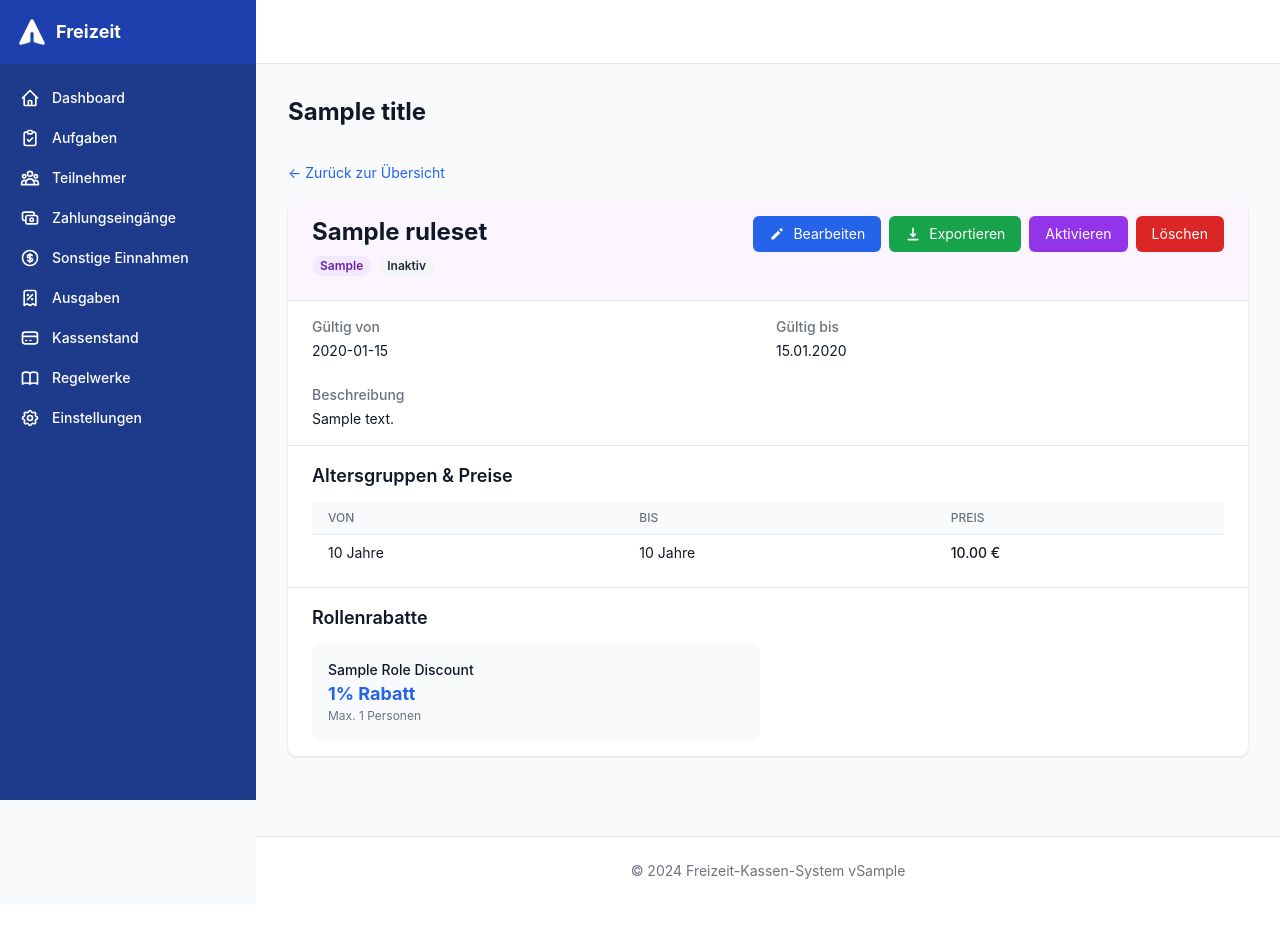
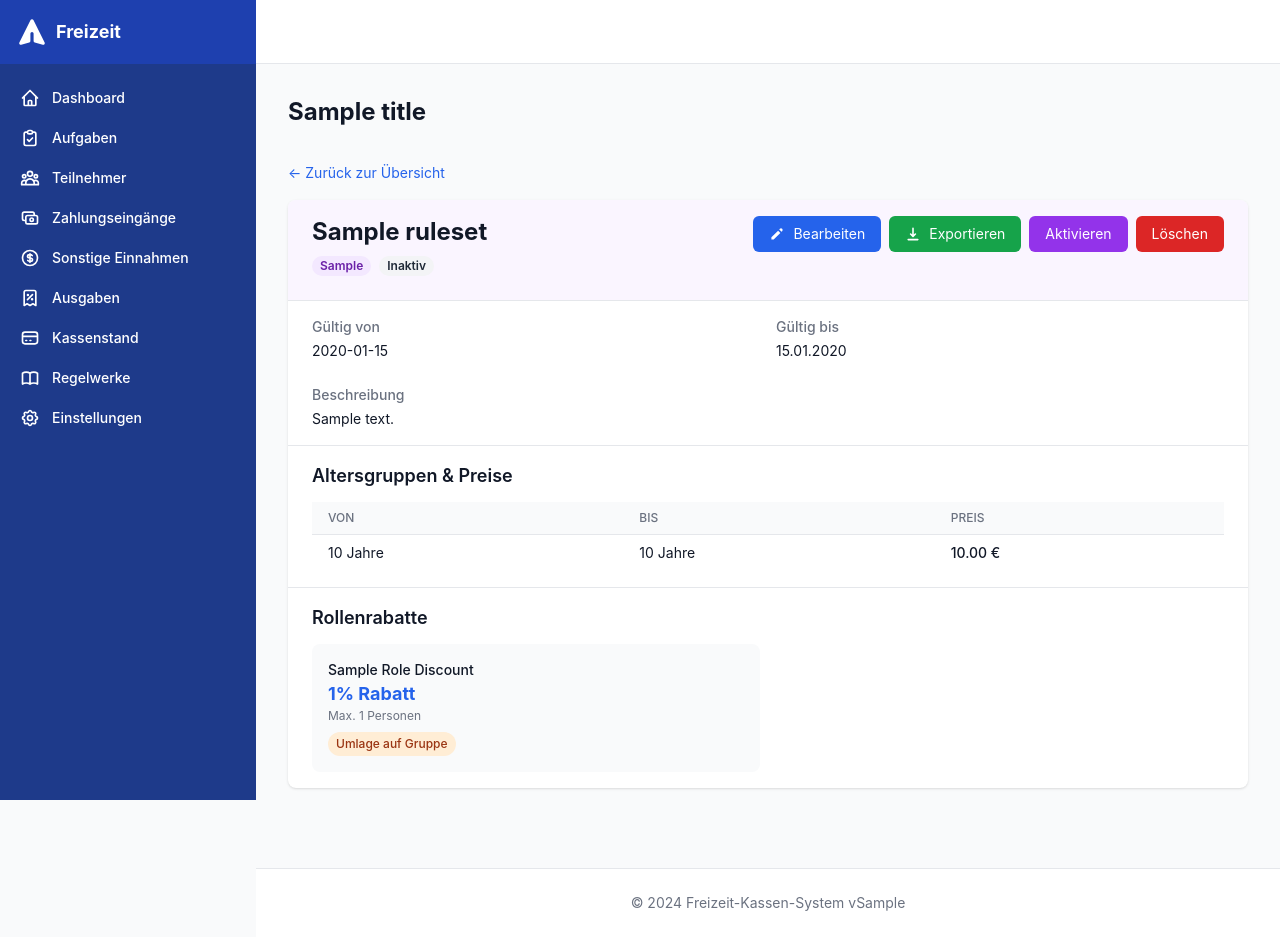
Before and after one commit to ptC7H12/MGBFreizeitplaner, a Python web app: template app/templates/rulesets/detail.html in a window 1280 px wide. Before the commit the page ends 879 px from the top, so only its background shows below. Run offline with Jinja, Linux system fonts and the light colour scheme; the template is opened without the code that fills it: most values are stand-ins (such as "Sample title", 1, 10 or a date in 2020); some libraries are stand-ins or nearby versions.

Commit message:
Add: Display subsidy_eligible flag in ruleset detail preview
- Show green badge "Zuschussberechtigt" for subsidy-eligible roles
- Show orange badge "Umlage auf Gruppe" for non-subsidy-eligible roles
- Default to "Zuschussberechtigt (Standard)" for backward compatibility
- Completes documentation updates for subsidy eligibility feature

```diff
--- a/app/templates/rulesets/detail.html
+++ b/app/templates/rulesets/detail.html
@@ -122,6 +122,21 @@
                 {% if discount_info.max_count %}
                 <p class="text-xs text-gray-500">Max. {{ discount_info.max_count }} Personen</p>
                 {% endif %}
+                {% if discount_info.subsidy_eligible is defined %}
+                    {% if discount_info.subsidy_eligible %}
+                    <span class="inline-flex items-center px-2 py-1 mt-2 rounded-full text-xs font-medium bg-green-100 text-green-800">
+                        Zuschussberechtigt
+                    </span>
+                    {% else %}
+                    <span class="inline-flex items-center px-2 py-1 mt-2 rounded-full text-xs font-medium bg-orange-100 text-orange-800">
+                        Umlage auf Gruppe
+                    </span>
+                    {% endif %}
+                {% else %}
+                    <span class="inline-flex items-center px-2 py-1 mt-2 rounded-full text-xs font-medium bg-green-100 text-green-800">
+                        Zuschussberechtigt (Standard)
+                    </span>
+                {% endif %}
             </div>
             {% endfor %}
         </div>
```
